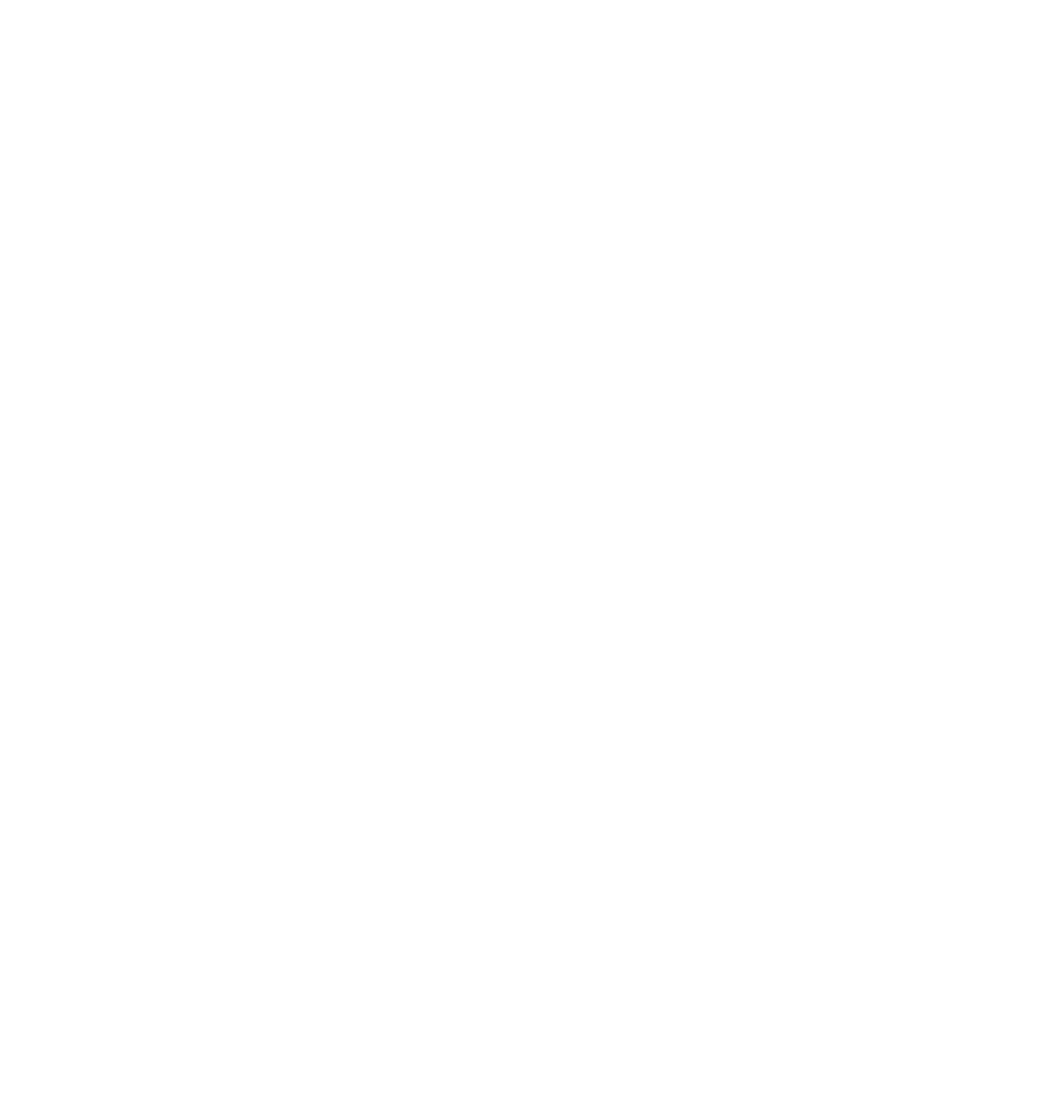
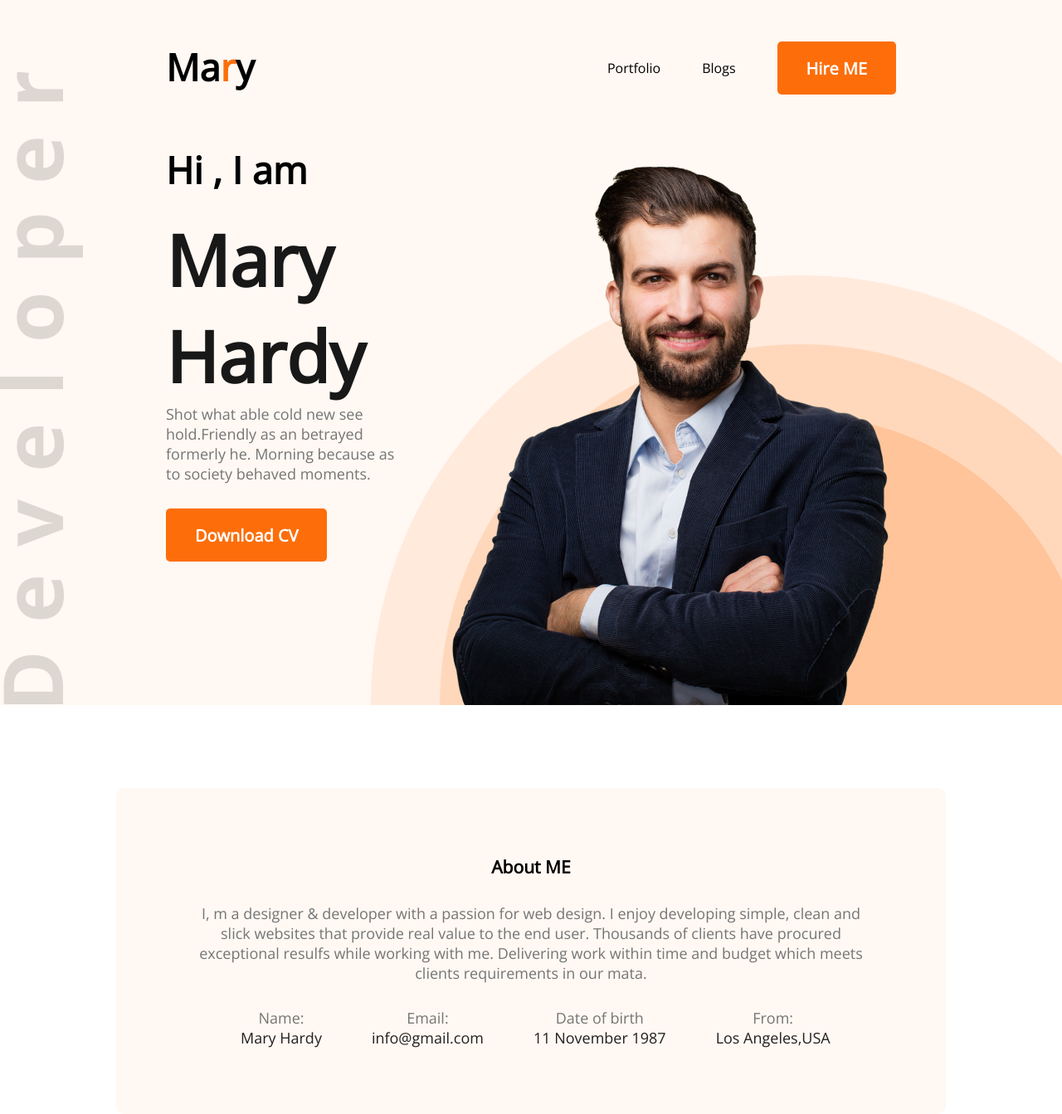
Before and after one commit to Abu-Jahid/abujahid-portfolio, a plain HTML site: page index.html in a window 1280 px wide. Shown: the whole page at 83% size. Before the commit the page ends 800 px from the top, so only its background shows below. Drawn offline with nearby package versions, Linux system fonts and the light colour scheme.

Commit message:
add About Me section

```diff
--- a/index.html
+++ b/index.html
@@ -5,8 +5,59 @@
     <meta http-equiv="X-UA-Compatible" content="IE=edge">
     <meta name="viewport" content="width=device-width, initial-scale=1.0">
     <title>Abu Jahid Portfolio</title>
+    <link rel="stylesheet" href="styles/portfolio.css">
+    <link rel="preconnect" href="https://fonts.googleapis.com"><link rel="preconnect" href="https://fonts.gstatic.com" crossorigin><link href="https://fonts.googleapis.com/css2?family=Open+Sans&display=swap" rel="stylesheet">
 </head>
 <body>
+    <header class="header">
+        <nav>
+            <h2 class="nav-title">Ma<span class="text-primary">r</span>y</h2>
+            <ul>
+                <li>Portfolio</li>
+                <li>Blogs</li>
+                <li><button class="btn-primary">Hire ME</button></li>
+            </ul>
+        </nav>
+        <!-- header banner  -->
+        <div class="banner">
+            <div>
+                <h3 class="banner-sub-title">Hi , I am</h3>
+                <h1 class="banner-title">Mary Hardy</h1>
+                <p class="banner-description">Shot what able cold new see hold.Friendly as an betrayed formerly he. Morning because as to society behaved moments.</p>
+                <button class="btn-primary">Download CV</button>
+            </div>
+            <img src="images/hardy.png" alt="">
+        </div>
+    </header>
+    <main>
+        <section class="about">
+            <h3 class="section-title">About ME</h3>
+            <p class="section-description">
+                I, m a designer & developer with a passion for web design. I enjoy developing simple, clean and slick websites that provide real value to the end user. Thousands of clients have procured exceptional resulfs while working with me. Delivering work within time and budget which meets clients requirements in our mata.
+            </p>
+            <div class="info">
+                <div class="info-child">
+                    <p class="info-title">Name:</p>
+                    <p class="info-description">Mary Hardy</p>
+                </div>
+                <div class="info-child">
+                    <p class="info-title">Email:</p>
+                    <p class="info-description">info@gmail.com</p>
+                </div>
+                <div class="info-child">
+                    <p class="info-title">Date of birth</p>
+                    <p class="info-description">11 November 1987</p>
+                </div>
+                <div class="info-child">
+                    <p class="info-title">From:</p>
+                    <p class="info-description">Los Angeles,USA</p>
+                </div>
+            </div>
+        </section>
 
+    </main>
+    <footer>
+
+    </footer>
 </body>
 </html>
--- a/styles/portfolio.css
+++ b/styles/portfolio.css
@@ -0,0 +1,133 @@
+* {
+    margin: 0;
+    padding: 0;
+    font-family: 'Open Sans', sans-serif;
+}
+
+/* common primary color */
+.text-primary {
+    color: #FD6E0A;
+
+}
+
+.btn-primary {
+    color: #FFFFFF;
+    font-weight: 700;
+    font-size: 20px;
+    height: 64px;
+    background: #FD6E0A;
+    border-radius: 5px;
+    border: 0;
+    padding: 18px 35px;
+}
+
+/* header and navigation styles */
+.header {
+    background: #FFF8F3;
+    background-image: url("../images/header_bg.png") , url('../images/developer.png');
+    background-repeat: no-repeat;
+    background-position: bottom right , bottom left;
+
+    ;
+}
+
+nav {
+    display: flex;
+    justify-content: space-between;
+    padding-top: 50px;
+    padding-left: 200px;
+    padding-right: 200px;
+    padding-bottom: 60px;
+    /* margin: 50px 200px; */
+    /* margin-top: 40px; */
+
+}
+
+nav ul {
+    display: flex;
+    align-items: center;
+}
+
+nav li {
+    list-style: none;
+    margin-left: 50px;
+}
+
+.nav-title {
+    font-weight: 800;
+    font-size: 45px;
+}
+
+/* banner margin  */
+.banner {
+    display: flex;
+    align-self: center;
+    padding: 0px 200px;
+
+}
+
+.banner-title {
+    font-weight: 700;
+    font-size: 85px;
+    color: #181818;
+}
+
+.banner-sub-title {
+    font-weight: 600;
+    font-size: 45px;
+    margin-bottom: 20px;
+}
+
+.banner-description {
+    color: #757575;
+    font-weight: 400;
+    font-size: 18px;
+    margin-bottom: 30px;
+}
+
+/* main section */
+
+main {
+    max-width: 1000px;
+    margin: 0 auto;
+}
+
+.about {
+    margin-top: 100px;
+    background: #FFF8F3;
+    border-radius: 10px;
+    padding: 80px 100px;
+    text-align: center;
+    font-size: 18px;
+    font-weight: 400px;
+}
+
+.section-title {
+
+    margin-bottom: 30px;
+}
+
+.section-description {
+    font-size: 18px;
+    font-size: 18px;
+    margin-bottom: 30px;
+    color: #757575;
+
+}
+
+.info{
+    display: flex;
+    gap: 60px;
+    padding-left: 50px;
+
+}
+.info-child{
+    /* padding-left: 60px; */
+}
+.info-title{
+    color: #757575;
+
+}
+.info-description{
+    color: #222020;
+}
```
